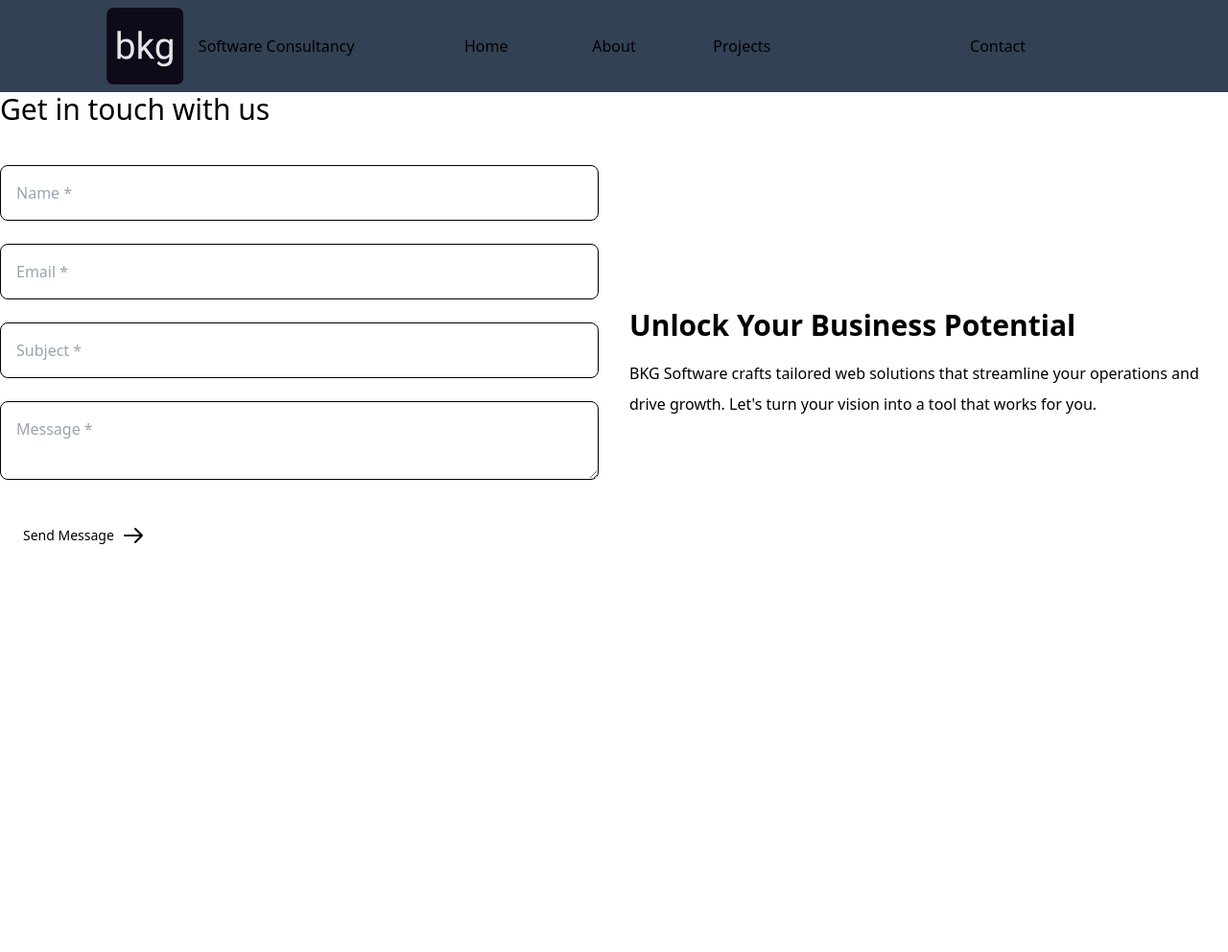
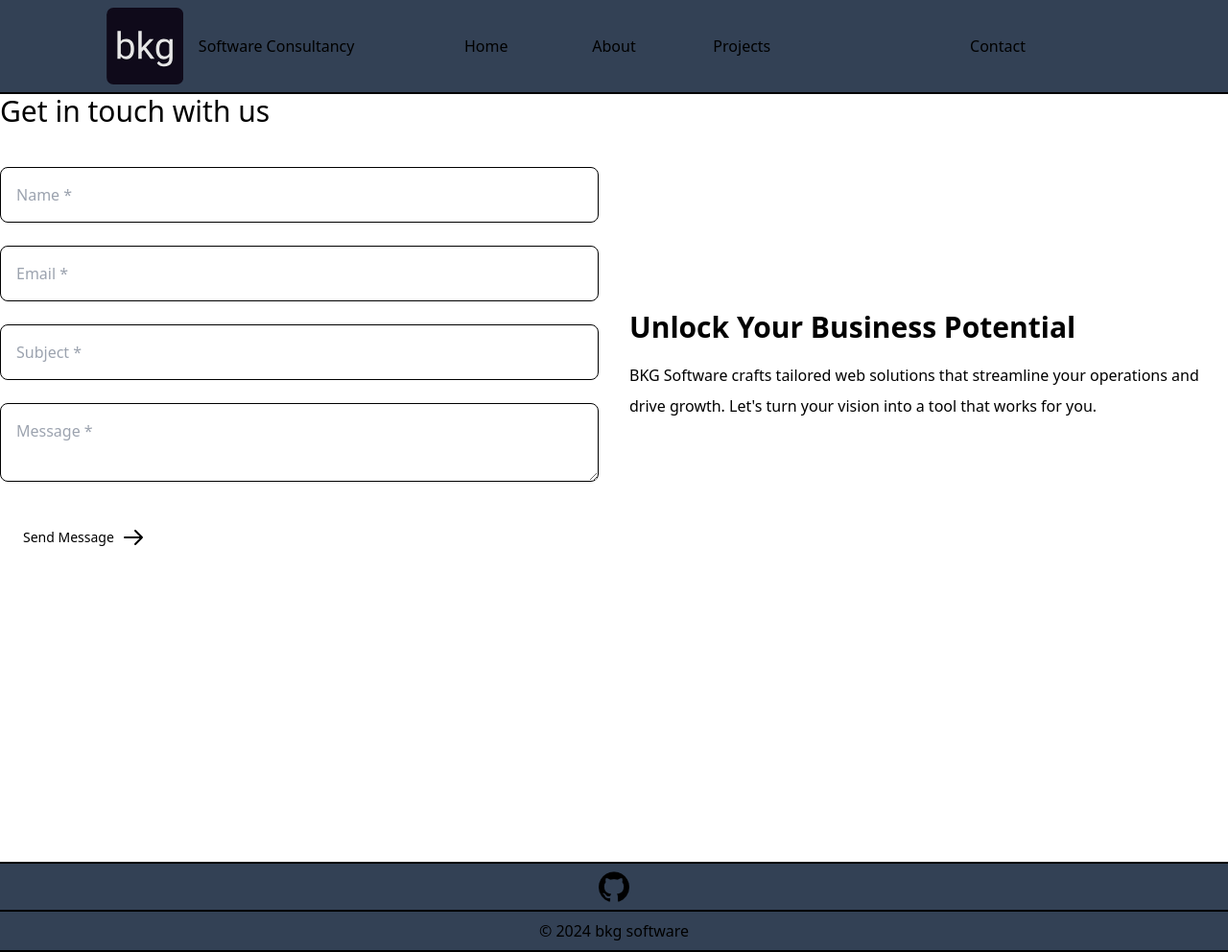
Before and after one commit to bkgsoftware/web, a React (Create React App) app: page /contact in a window 1280 px wide. Shown: the whole page at 96% size. Before the commit the page ends 800 px from the top, so only its background shows below. Built offline with nearby package versions, Linux system fonts and the light colour scheme.

Commit message:
changes to app

```diff
--- a/src/App.js
+++ b/src/App.js
@@ -2,19 +2,28 @@ import React from 'react';
 import { BrowserRouter as Router, Route, Routes } from 'react-router-dom';
 import LandingPage from './pages/LandingPage';
 import ContactPage from './pages/ContactPage';
-import NavBar from "./components/NavBar";
-import AboutPage from "./pages/AboutPage";
+import NavBar from './components/NavBar';
+import AboutPage from './pages/AboutPage';
+import FooterBar from "./components/FooterBar";
 
 function App() {
     return (
         <Router>
-            <NavBar></NavBar>
+            <header>
+                <NavBar></NavBar>
+            </header>
 
-            <Routes>
-                <Route path="/" element={<LandingPage/>}/>
-                <Route path="/about" element={<AboutPage/>}/>
-                <Route path="/contact" element={<ContactPage/>}/>
-            </Routes>
+            <body className="flex flex-col min-h-screen">
+                <Routes className="flex flex-col min-h-screen">
+                    <Route path="/" element={<LandingPage/>}/>
+                    <Route path="/about" element={<AboutPage/>}/>
+                    <Route path="/contact" element={<ContactPage/>}/>
+                </Routes>
+            </body>
+
+            <footer className="mt-auto">
+                <FooterBar></FooterBar>
+            </footer>
         </Router>
     );
 }
--- a/src/components/Copyright.js
+++ b/src/components/Copyright.js
@@ -1,11 +1,11 @@
 import React from "react";
 
-const FooterBar = () => {
+const Copyright = () => {
     return (
-        <nav className="flex items-center justify-center border-t-2 border-b-2 bg-tertiary p-2 pl-10 pr-10">
-            <p>&#169; 2024 bkg Software Consultancy</p>
-        </nav>
+        <div className="flex items-center justify-center border-t-2 border-b-2 bg-tertiary p-2 pl-10 pr-10">
+            <p>&#169; 2024 bkg software</p>
+        </div>
     );
 }
 
-export default FooterBar;
+export default Copyright;
--- a/src/components/FooterBar.js
+++ b/src/components/FooterBar.js
@@ -1,46 +1,13 @@
-import { NavLink } from "react-router-dom";
 import React from "react";
-import { ReactComponent as BKGLogo} from "../assets/bkg.svg";
+import Copyright from "./Copyright";
+import SocialMedia from "./SocialMedia";
 
 const NavBar = () => {
     return (
-        <nav className="flex justify-between border-b-2 bg-tertiary p-2 pl-10 pr-10">
-            <div className="flex w-1/3 items-center justify-center space-x-4">
-                <BKGLogo className="h-20 w-auto"/>
-                <h1>Software Consultancy</h1>
-            </div>
-            <div className="flex w-1/3 items-center justify-center">
-                <div className="flex w-1/3 items-center justify-center">
-                    <NavLink
-                        to="/"
-                        className={({isActive}) => isActive ? "hover:text-primary" : "hover:text-primary"}
-                    >
-                        Home
-                    </NavLink>
-                </div>
-                <div className="flex w-1/3 items-center justify-center">
-                    <NavLink
-                        to="/about"
-                        className={({isActive}) => isActive ? "hover:text-primary" : "hover:text-primary"}
-                    >About
-                    </NavLink>
-                </div>
-                <div className="flex w-1/3 items-center justify-center">
-                    <NavLink
-                        to="/project"
-                        className={({isActive}) => isActive ? "hover:text-primary" : "hover:text-primary"}
-                    >Projects
-                    </NavLink>
-                </div>
-            </div>
-            <div className="flex w-1/3 items-center justify-center">
-                <NavLink
-                    to="/contact"
-                    className={({isActive}) => isActive ? "hover:p-2 hover:text-primary hover:border hover:rounded-md" : "hover:p-2 hover:text-primary hover:border hover:rounded-md"}
-                >Contact
-                </NavLink>
-            </div>
-        </nav>
+        <div>
+            <SocialMedia></SocialMedia>
+            <Copyright></Copyright>
+        </div>
     );
 }
 
--- a/src/components/NavBar.js
+++ b/src/components/NavBar.js
@@ -4,7 +4,7 @@ import { ReactComponent as BKGLogo} from "../assets/bkg.svg";
 
 const NavBar = () => {
     return (
-        <nav className="flex justify-between bg-tertiary p-2 pl-10 pr-10">
+        <nav className="flex w-full justify-between border-b-2 bg-tertiary p-2 pl-10 pr-10">
             <div className="flex w-1/3 items-center justify-center space-x-4">
                 <BKGLogo className="h-20 w-auto"/>
                 <h1>Software Consultancy</h1>
--- a/src/components/SocialMedia.js
+++ b/src/components/SocialMedia.js
@@ -1,10 +1,13 @@
 import React from "react";
+import GitHubLogo from "../assets/github-logo.png";
 
 const Copyright = () => {
     return (
-        <div className="flex items-center justify-center border-t-2 border-b-2 bg-tertiary p-2 pl-10 pr-10">
-            <p>&#169; 2024 bkg Software Consultancy</p>
-        </div>
+        <nav className="flex items-center justify-center border-t-2 bg-tertiary p-2 pl-10 pr-10">
+            <a href="https://github.com/bkgsoftware">
+                <img src={GitHubLogo} alt="GitHub company logo"/>
+            </a>
+        </nav>
     );
 }
 
```
